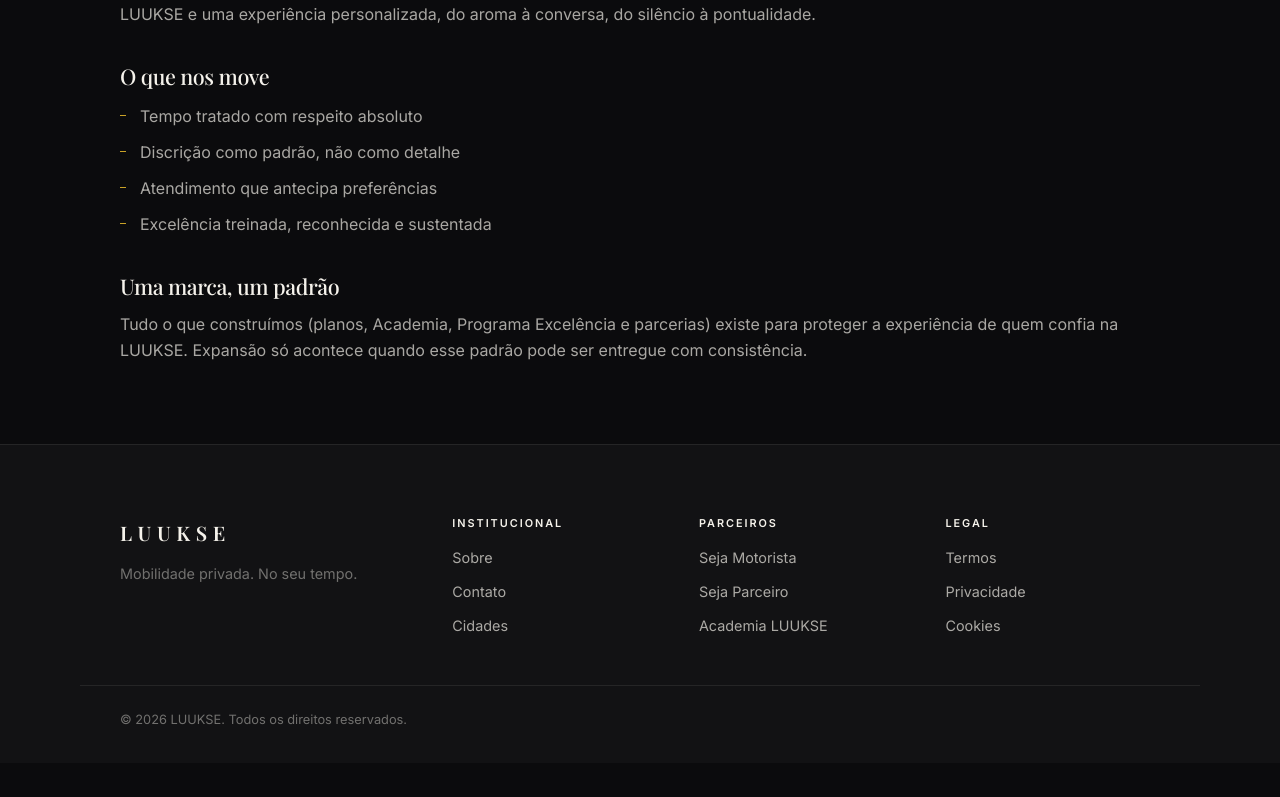
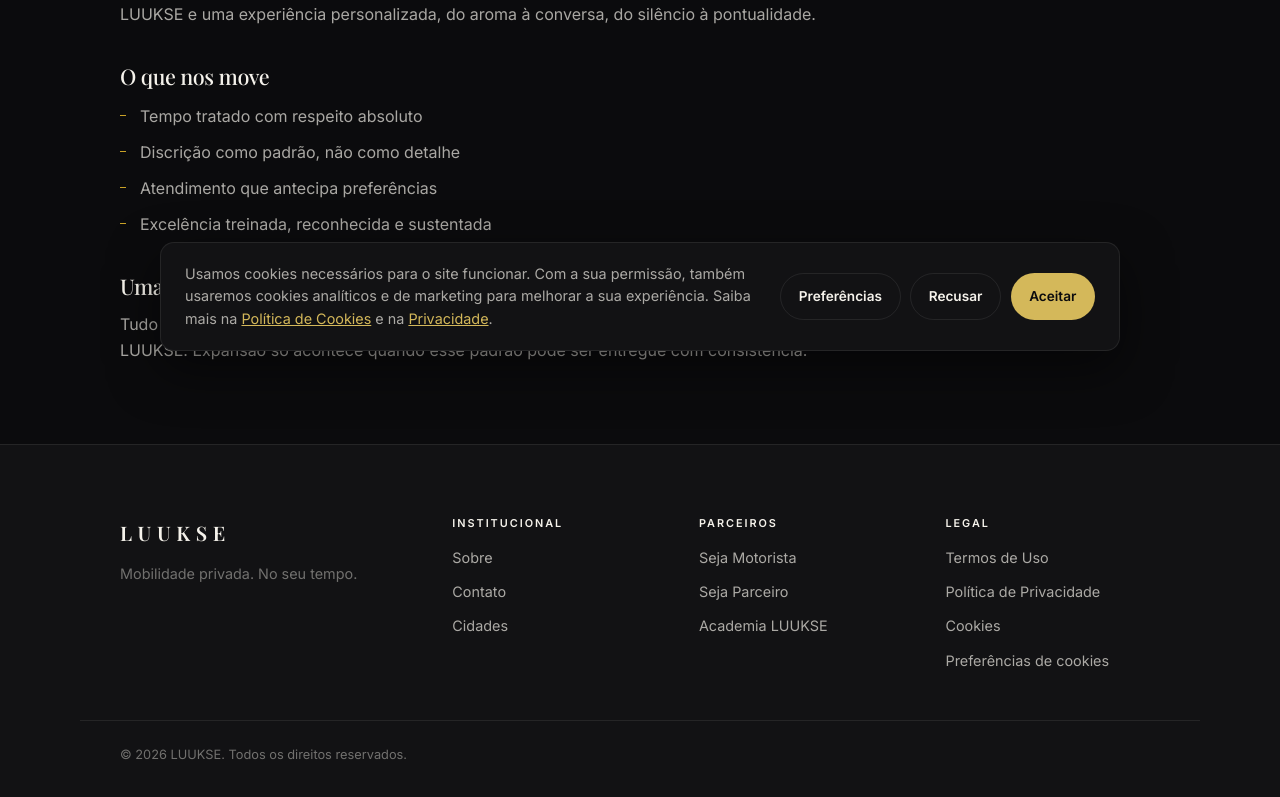
Before and after one commit to luukseapp-eng/LuukseSite, a React (Vite) app: page /sobre in a window 1280 px wide. Shown: the part 433-1230 px from the top of the page. Before the commit the page ends 1196 px from the top, so only its background shows below. Built offline with nearby package versions, Linux system fonts and the light colour scheme.

Commit message:
Site: aviso e preferências de cookies (LGPD) com consentimento versionado

```diff
--- a/src/App.tsx
+++ b/src/App.tsx
@@ -2,6 +2,7 @@
 import { useEffect } from 'react'
 import Header from './components/Header'
 import Footer from './components/Footer'
+import CookieConsent from './components/CookieConsent'
 import Home from './pages/Home'
 import Sobre from './pages/Sobre'
 import Termos from './pages/Termos'
@@ -37,6 +38,7 @@
         <Route path="/seja-parceiro" element={<SejaParceiro />} />
       </Routes>
       <Footer />
+      <CookieConsent />
     </>
   )
 }
--- /dev/null
+++ b/src/components/CookieConsent.module.css
@@ -0,0 +1,22 @@
+.banner{position:fixed;left:1rem;right:1rem;bottom:1rem;z-index:1000;max-width:960px;margin:0 auto;background:var(--black-elevated,#141417);border:1px solid var(--graphite-line,#2a2a2e);border-radius:14px;padding:1.25rem 1.5rem;display:flex;gap:1.25rem;align-items:center;box-shadow:0 18px 50px rgba(0,0,0,.5)}
+.banner p{font-size:.9rem;color:var(--warm-muted,#c9c3b8);line-height:1.55;margin:0}
+.banner a,.lead a{color:var(--champagne-soft,#d8c39a);text-decoration:underline}
+.actions{display:flex;gap:.6rem;flex-wrap:wrap;justify-content:flex-end;flex-shrink:0}
+.actions button{font:inherit;font-size:.85rem;font-weight:600;padding:.7rem 1.1rem;border-radius:999px;cursor:pointer;white-space:nowrap}
+.primary{background:var(--champagne-soft,#d8c39a);color:#0B0B0D;border:1px solid transparent}
+.ghost{background:transparent;color:var(--warm-white,#f4efe6);border:1px solid var(--graphite-line,#3a3a3f)}
+.ghost:hover{border-color:var(--champagne-soft,#d8c39a)}
+.overlay{position:fixed;inset:0;z-index:1001;background:rgba(0,0,0,.65);display:flex;align-items:center;justify-content:center;padding:1rem}
+.modal{background:var(--black-elevated,#141417);border:1px solid var(--graphite-line,#2a2a2e);border-radius:16px;padding:1.75rem;max-width:560px;width:100%;max-height:90vh;overflow:auto}
+.modal h2{font-family:var(--font-display);font-size:1.4rem;color:var(--warm-white,#f4efe6);margin:0 0 .5rem}
+.lead{font-size:.9rem;color:var(--warm-muted,#c9c3b8);margin-bottom:1.25rem}
+.row{display:flex;justify-content:space-between;gap:1rem;align-items:center;padding:1rem 0;border-top:1px solid var(--graphite-line,#2a2a2e);cursor:pointer}
+.row strong{display:block;color:var(--warm-white,#f4efe6);font-size:.95rem}
+.row small{display:block;color:var(--warm-dim,#9a948a);font-size:.82rem;margin-top:.25rem}
+.modal .actions{margin-top:1.25rem;justify-content:flex-end}
+.toggle{appearance:none;width:44px;height:24px;border-radius:999px;background:#3a3a3f;position:relative;flex-shrink:0;cursor:pointer;transition:background .2s}
+.toggle::after{content:'';position:absolute;top:3px;left:3px;width:18px;height:18px;border-radius:50%;background:#fff;transition:transform .2s}
+.toggle:checked{background:var(--champagne-soft,#d8c39a)}
+.toggle:checked::after{transform:translateX(20px)}
+.toggle:disabled{opacity:.6;cursor:not-allowed}
+@media (max-width:760px){.banner{flex-direction:column;align-items:stretch;padding:1rem}.actions{justify-content:stretch}.actions button{flex:1}}
--- /dev/null
+++ b/src/components/CookieConsent.tsx
@@ -0,0 +1,79 @@
+import { useEffect, useState } from 'react'
+import { Link } from 'react-router-dom'
+import styles from './CookieConsent.module.css'
+import { getConsent, saveConsent, onOpenCookiePreferences } from '../lib/consent'
+
+export default function CookieConsent() {
+  const [showBanner, setShowBanner] = useState(() => getConsent() === null)
+  const [showModal, setShowModal] = useState(false)
+  const [analiticos, setAnaliticos] = useState(() => getConsent()?.analiticos ?? false)
+  const [marketing, setMarketing] = useState(() => getConsent()?.marketing ?? false)
+
+  useEffect(
+    () =>
+      onOpenCookiePreferences(() => {
+        const c = getConsent()
+        setAnaliticos(c?.analiticos ?? false)
+        setMarketing(c?.marketing ?? false)
+        setShowModal(true)
+      }),
+    [],
+  )
+
+  const decide = (a: boolean, m: boolean) => {
+    saveConsent(a, m)
+    setShowBanner(false)
+    setShowModal(false)
+  }
+
+  return (
+    <>
+      {showBanner && !showModal && (
+        <div className={styles.banner} role="region" aria-label="Aviso de cookies">
+          <p>
+            Usamos cookies necessários para o site funcionar. Com a sua permissão, também usaremos
+            cookies analíticos e de marketing para melhorar a sua experiência. Saiba mais na{' '}
+            <Link to="/cookies">Política de Cookies</Link> e na <Link to="/privacidade">Privacidade</Link>.
+          </p>
+          <div className={styles.actions}>
+            <button className={styles.ghost} onClick={() => setShowModal(true)}>Preferências</button>
+            <button className={styles.ghost} onClick={() => decide(false, false)}>Recusar</button>
+            <button className={styles.primary} onClick={() => decide(true, true)}>Aceitar</button>
+          </div>
+        </div>
+      )}
+
+      {showModal && (
+        <div className={styles.overlay} onClick={() => setShowModal(false)}>
+          <div className={styles.modal} role="dialog" aria-modal="true" aria-labelledby="cookie-title" onClick={(e) => e.stopPropagation()}>
+            <h2 id="cookie-title">Preferências de cookies</h2>
+            <p className={styles.lead}>Escolha quais cookies você permite. Você pode mudar isso quando quiser pelo rodapé do site.</p>
+
+            <Row title="Necessários" desc="Garantem o funcionamento básico e a segurança do site. Sempre ativos." checked disabled />
+            <Row title="Analíticos" desc="Ajudam a entender, de forma agregada, como o site é usado." checked={analiticos} onChange={setAnaliticos} />
+            <Row title="Marketing" desc="Permitem mostrar conteúdos e anúncios mais relevantes para você." checked={marketing} onChange={setMarketing} />
+
+            <div className={styles.actions}>
+              <button className={styles.ghost} onClick={() => decide(false, false)}>Recusar todos</button>
+              <button className={styles.ghost} onClick={() => decide(analiticos, marketing)}>Salvar preferências</button>
+              <button className={styles.primary} onClick={() => decide(true, true)}>Aceitar todos</button>
+            </div>
+          </div>
+        </div>
+      )}
+    </>
+  )
+}
+
+function Row(props: { title: string; desc: string; checked: boolean; disabled?: boolean; onChange?: (v: boolean) => void }) {
+  return (
+    <label className={styles.row}>
+      <span>
+        <strong>{props.title}</strong>
+        <small>{props.desc}</small>
+      </span>
+      <input type="checkbox" role="switch" className={styles.toggle} checked={props.checked} disabled={props.disabled}
+        onChange={(e) => props.onChange?.(e.target.checked)} aria-label={props.title} />
+    </label>
+  )
+}
--- a/src/components/Footer.module.css
+++ b/src/components/Footer.module.css
@@ -69,3 +69,6 @@
     gap: 2rem;
   }
 }
+
+.linkButton{background:none;border:0;padding:0;font:inherit;font-size:.9rem;color:var(--warm-muted);text-align:left;cursor:pointer;transition:color .25s var(--ease)}
+.linkButton:hover{color:var(--champagne-soft)}
--- a/src/components/Footer.tsx
+++ b/src/components/Footer.tsx
@@ -1,4 +1,5 @@
 import { Link } from 'react-router-dom'
+import { openCookiePreferences } from '../lib/consent'
 import styles from './Footer.module.css'
 
 export default function Footer() {
@@ -30,9 +31,12 @@
 
         <div className={styles.col}>
           <h3>Legal</h3>
-          <Link to="/termos">Termos</Link>
-          <Link to="/privacidade">Privacidade</Link>
+          <Link to="/termos">Termos de Uso</Link>
+          <Link to="/privacidade">Política de Privacidade</Link>
           <Link to="/cookies">Cookies</Link>
+          <button type="button" className={styles.linkButton} onClick={openCookiePreferences}>
+            Preferências de cookies
+          </button>
         </div>
       </div>
 
--- /dev/null
+++ b/src/lib/consent.ts
@@ -0,0 +1,77 @@
+// Consentimento de cookies (LGPD). Guardado em localStorage com versão.
+// Scripts analíticos ou de marketing devem ser carregados SOMENTE via loadScriptWithConsent.
+export const CONSENT_KEY = 'luukse_consent'
+export const CONSENT_VERSION = 1
+export type Category = 'analiticos' | 'marketing'
+export interface Consent {
+  version: number
+  necessarios: true
+  analiticos: boolean
+  marketing: boolean
+  updatedAt: string
+}
+const OPEN_EVENT = 'luukse:open-cookie-prefs'
+const CHANGE_EVENT = 'luukse:consent-change'
+
+export function getConsent(): Consent | null {
+  try {
+    const raw = localStorage.getItem(CONSENT_KEY)
+    if (!raw) return null
+    const c = JSON.parse(raw) as Consent
+    return c.version === CONSENT_VERSION ? c : null
+  } catch {
+    return null
+  }
+}
+
+export function saveConsent(analiticos: boolean, marketing: boolean): Consent {
+  const c: Consent = { version: CONSENT_VERSION, necessarios: true, analiticos, marketing, updatedAt: new Date().toISOString() }
+  try {
+    localStorage.setItem(CONSENT_KEY, JSON.stringify(c))
+  } catch {
+    /* armazenamento indisponível */
+  }
+  window.dispatchEvent(new CustomEvent(CHANGE_EVENT, { detail: c }))
+  return c
+}
+
+export function hasConsent(cat: Category): boolean {
+  return getConsent()?.[cat] === true
+}
+
+export function openCookiePreferences() {
+  window.dispatchEvent(new Event(OPEN_EVENT))
+}
+export function onOpenCookiePreferences(fn: () => void) {
+  window.addEventListener(OPEN_EVENT, fn)
+  return () => window.removeEventListener(OPEN_EVENT, fn)
+}
+
+const pending: { cat: Category; run: () => void }[] = []
+function flush() {
+  for (let i = pending.length - 1; i >= 0; i--) {
+    if (hasConsent(pending[i].cat)) {
+      pending[i].run()
+      pending.splice(i, 1)
+    }
+  }
+}
+if (typeof window !== 'undefined') window.addEventListener(CHANGE_EVENT, flush)
+
+/** Executa fn apenas quando houver consentimento para a categoria (agora ou depois). */
+export function runWithConsent(cat: Category, fn: () => void) {
+  if (hasConsent(cat)) fn()
+  else pending.push({ cat, run: fn })
+}
+
+/** Injeta um script externo apenas após consentimento. Ex.: loadScriptWithConsent('analiticos', 'https://www.googletagmanager.com/gtag/js?id=G-XXXX') */
+export function loadScriptWithConsent(cat: Category, src: string, attrs: Record<string, string> = {}) {
+  runWithConsent(cat, () => {
+    if (document.querySelector(`script[src="${src}"]`)) return
+    const s = document.createElement('script')
+    s.src = src
+    s.async = true
+    Object.entries(attrs).forEach(([k, v]) => s.setAttribute(k, v))
+    document.head.appendChild(s)
+  })
+}
```
